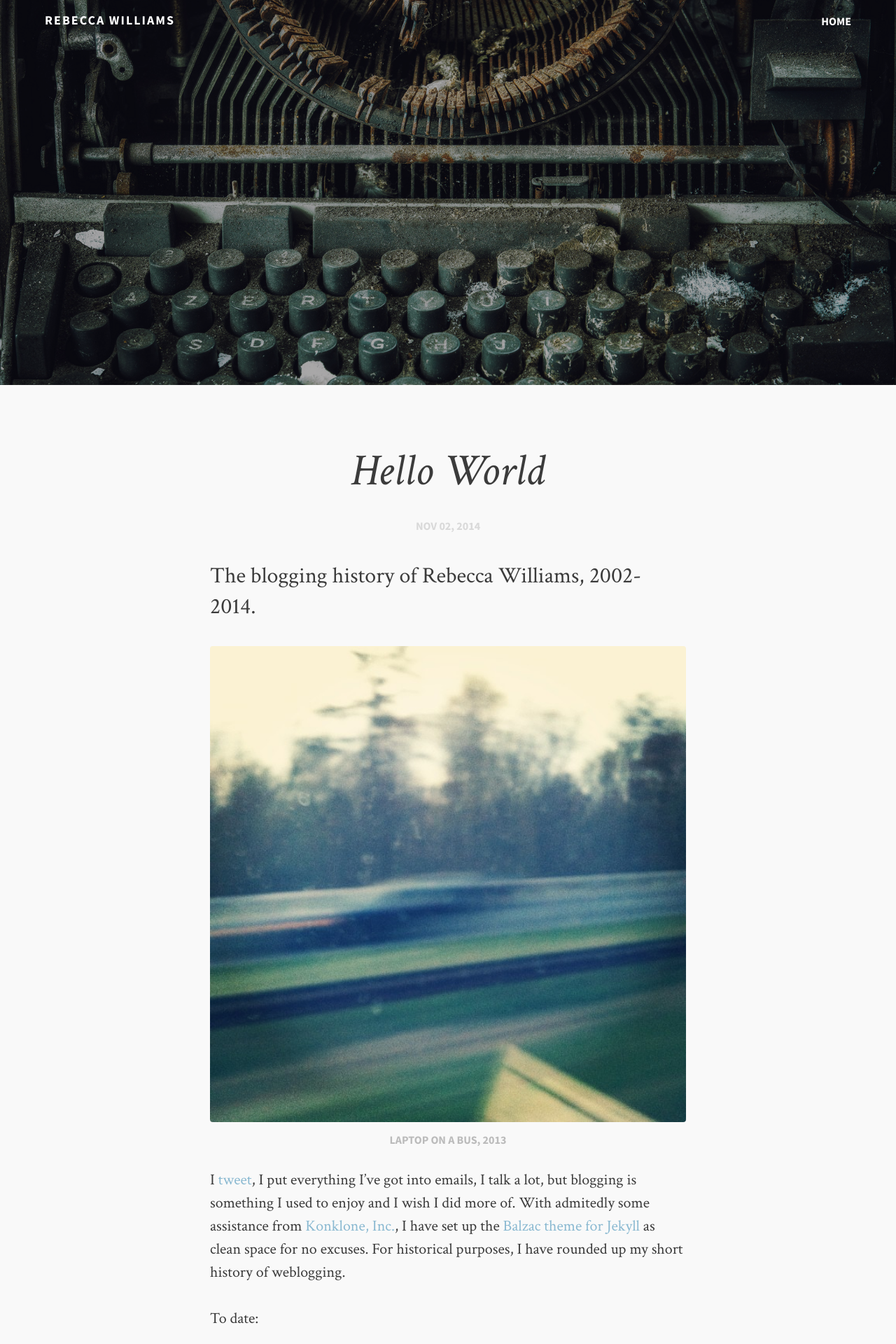
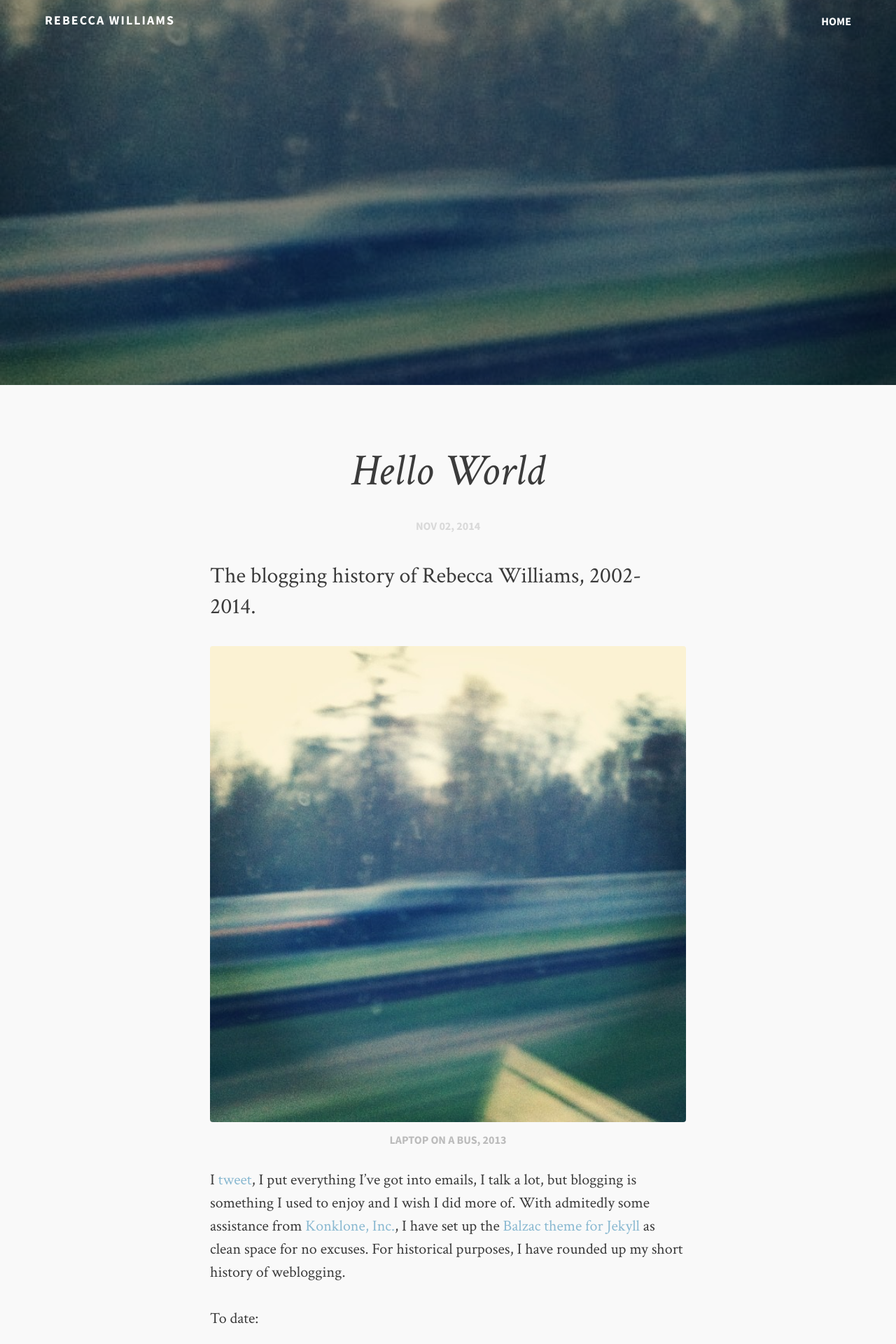
Before and after one commit to rebeccawilliams/rebeccawilliams.us, a Jekyll site: the page built from _posts/2013-08-17-helloworld.md, in a window 1280 px wide. Shown: the top 1920 px of the page at 70% size. Built offline with Jekyll 4.4.1, drawn with Linux system fonts in a browser that asks for light colours; comment, search, counter and statistics services are not loaded.

Commit message:
Update post.html

```diff
--- a/_layouts/post.html
+++ b/_layouts/post.html
@@ -11,7 +11,7 @@
   {% endif %}
 {% else %}
   <div class="overlay"></div>
-  <div class="featured-image" style="background-image: url({{ site.url }}/images/typewriter.jpg)"></div>
+  <div class="featured-image" style="background-image: url({{ site.url }}/images/blur.jpg)"></div>
 {% endif %}
 
 
```
